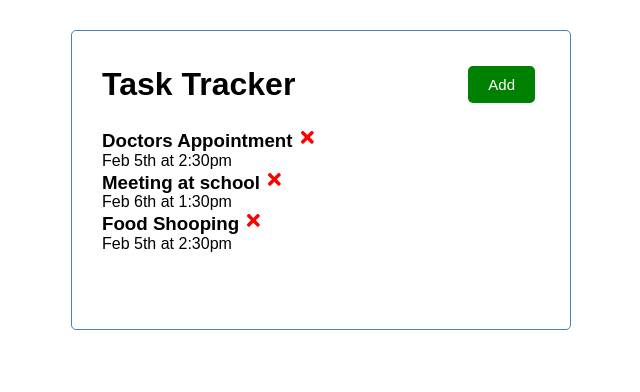
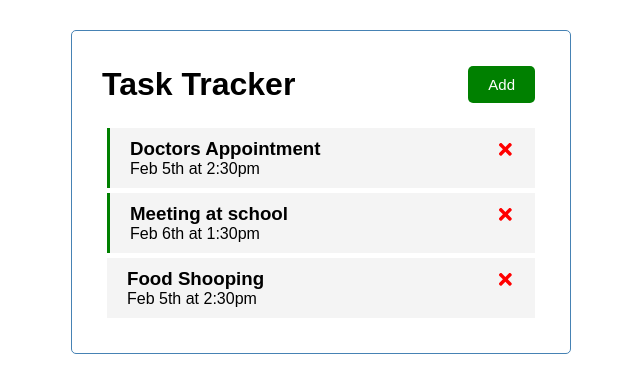
Before and after one commit to Emmanuel-Ingwe/task-set-app, a React (Create React App) app: page / in a window 1280 px wide. Shown: the top 392 px of the page, without its empty margins (319-959 px from the left). Built offline with nearby package versions, Linux system fonts and the light colour scheme.

Commit message:
Fixed styles

```diff
--- a/src/Tasks.js
+++ b/src/Tasks.js
@@ -2,7 +2,7 @@ import { FaTimes } from "react-icons/fa";
 
 const Tasks = ({ tasks, onDelete, onToggle }) => {
     return (
-        <div className={`tasks ${tasks.reminder ? 'reminder' : ''}`} onDoubleClick={() => onToggle(tasks.id)}>
+        <div className={`event ${tasks.reminder ? 'reminder' : ''}`} onDoubleClick={() => onToggle(tasks.id)}>
             <h3>{tasks.text}{''} <FaTimes style={{ color: 'red', cursor: 'pointer' }} onClick={() => onDelete(tasks.id)} /></h3>
             <p>{tasks.day}</p>
         </div>
--- a/src/index.css
+++ b/src/index.css
@@ -59,6 +59,10 @@ body {
 	cursor: pointer;
 }
 
+.reminder {
+	border-left: 3.5px solid green;
+}
+
 .event h3 {
 	display: flex;
 	align-items: center;
```
